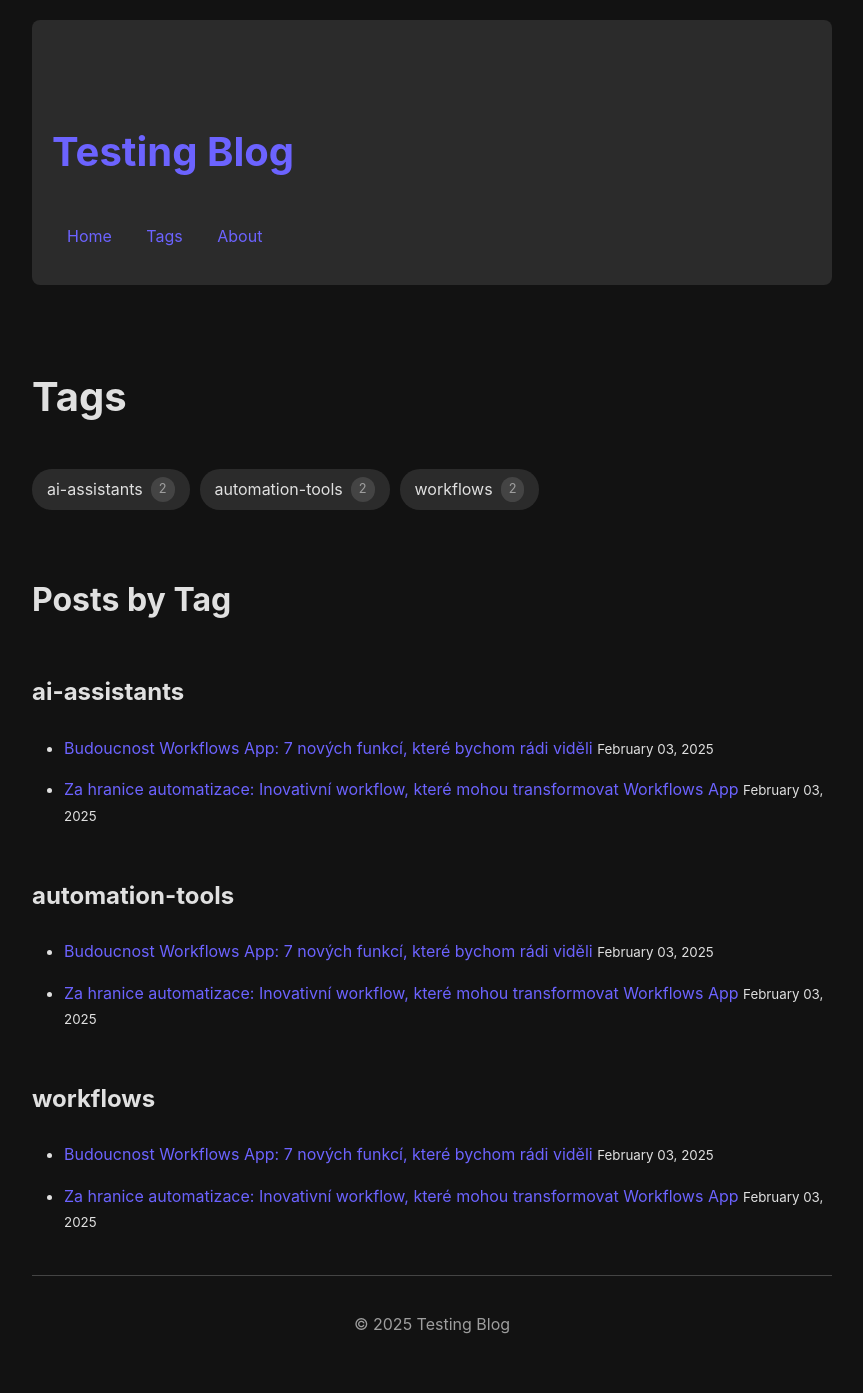
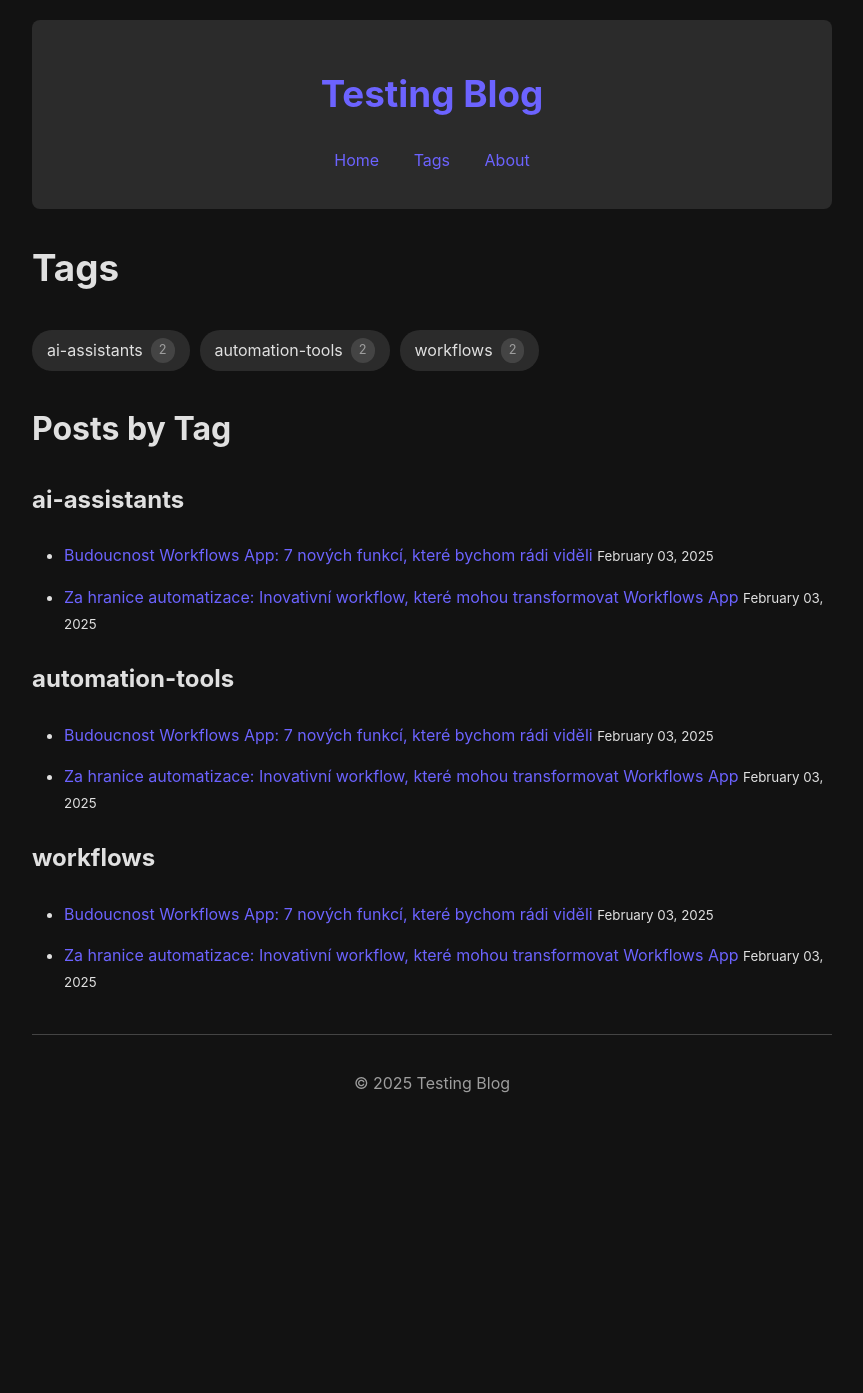
Before and after one commit to holaneu/agentic-workflow, a Jekyll site: the page built from docs/tags.md, in a window 1280 px wide. Shown: the whole page, without its empty margins (208-1071 px from the left). Built offline with Jekyll 4.4.1, drawn with Linux system fonts in a browser that asks for light colours; after the commit the page ends 1153 px from its top, so only the background shows below that.

Commit message:
Improve tag links and center header alignment in documentation styles

```diff
--- a/docs/assets/style.css
+++ b/docs/assets/style.css
@@ -26,6 +26,7 @@ header {
   padding: 20px;
   border-radius: 8px;
   margin-bottom: 30px;
+  text-align: center;
 }
 
 nav {
@@ -46,11 +47,9 @@ nav a:hover {
 /* Typography */
 h1, h2, h3, h4, h5, h6 {
   color: var(--text-main);
-  margin-top: 2em;
-  margin-bottom: 1em;
 }
 
-h1 { font-size: 2.5em; }
+h1 { font-size: 2.3em; }
 h2 { font-size: 2em; }
 h3 { font-size: 1.5em; }
 
--- a/docs/tags.md
+++ b/docs/tags.md
@@ -11,7 +11,7 @@ permalink: /tags/
 {% for tag in tags %}
   {% assign tag_name = tag | first %}
   {% assign posts = tag | last %}
-  <a href="/tag/{{ tag_name | slugify }}/" class="tag-item">
+  <a href="{{ site.baseurl }}/tag/{{ tag_name | slugify }}" class="tag-item">
     <span class="tag-name">{{ tag_name }}</span>
     <span class="tag-count">{{ posts.size }}</span>
   </a>
@@ -60,6 +60,6 @@ permalink: /tags/
 {% for tag in tags %}
 ### {{ tag[0] }}
 {% for post in tag[1] %}
-- [{{ post.title }}]({{ post.url }}) <small class="post-date">{{ post.date | date: "%B %d, %Y" }}</small>
+- [{{ post.title }}]({{ site.baseurl }}{{ post.url }}) <small class="post-date">{{ post.date | date: "%B %d, %Y" }}</small>
 {% endfor %}
 {% endfor %}
```
